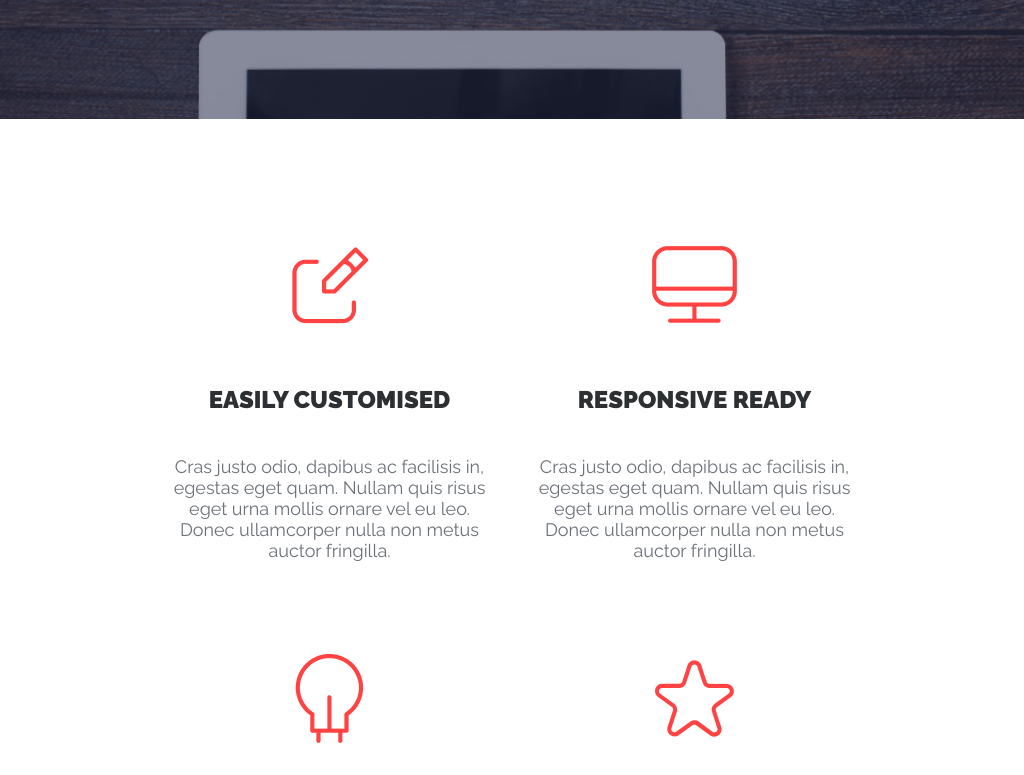
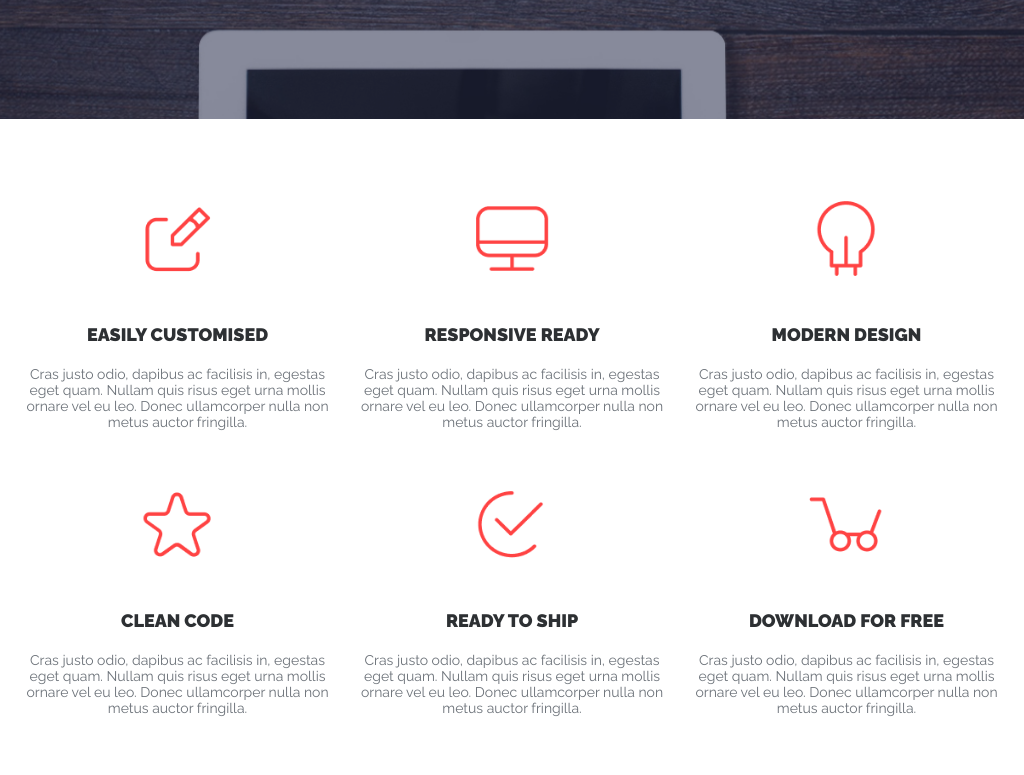
Before and after one commit to shalbenik96/course-project, a website built with Parcel: page src/index.html in a window 1024 px wide. Shown: the part 650-1425 px from the top of the page. Built offline with nearby package versions, Linux system fonts and the light colour scheme.

Commit message:
course-project: adaptive features

```diff
--- a/src/scss/features.scss
+++ b/src/scss/features.scss
@@ -1,5 +1,8 @@
 .features {
 	padding: 7.25rem 0;
+	@media screen and (min-width: 1023.9px) and (max-width: 1169.9px) {
+		padding: 4.875rem 1.25rem 5.006875rem;
+	}
 }
 .container__features {
 	display: flex;
@@ -10,9 +13,22 @@
 	max-width: 100%;
 	display: grid;
 	grid-template-columns: repeat(auto-fit, 20.9375rem);
-	grid-template-rows: repeat(2, 1fr);
+	grid-template-rows: repeat(3, 1fr);
 	column-gap: 1.875rem;
 	row-gap: 5.473125rem;
+	@media screen and (min-width: 1023.9px) and (max-width: 1169.9px) {
+		grid-template-columns: repeat(auto-fit, 19.6875rem);
+		grid-template-rows: repeat(2, 1fr);
+		max-width: 100%;
+		column-gap: 1.21875rem;
+		row-gap: 3.0625rem;
+	}
+}
+.card {
+	height: 19.089375rem;
+	@media screen and (min-width: 1023.9px) and (max-width: 1169.9px) {
+		height: 14.8125rem;
+	}
 }
 
 .card-icon {
@@ -20,13 +36,22 @@
 	height: 6.25rem;
 	margin: 0 auto;
 	margin-bottom: 1.8125rem;
+	@media screen and (min-width: 1023.9px) and (max-width: 1169.9px) {
+		width: 5.3125rem;
+		height: 5.248125rem;
+		margin-bottom: 1.5325rem;
+	}
 }
 .card-icon__item {
 	width: 100%;
 	height: 100%;
+	@media screen and (min-width: 1023.9px) and (max-width: 1169.9px) {
+		width: 100%;
+		height: 100%;
+	}
 }
 .card-title {
-	font-family: 'Raleway';
+	font-family: 'Raleway', sans-serif;
 	font-weight: 900;
 	font-size: 1.5rem;
 	text-transform: uppercase;
@@ -34,13 +59,21 @@
 	text-align: center;
 	line-height: 4.5rem;
 	margin-bottom: 1.276875rem;
+	@media screen and (min-width: 1023.9px) and (max-width: 1169.9px) {
+		font-size: 1.125rem;
+		line-height: 3.784375rem;
+		margin-bottom: 0;
+	}
 }
 .card-text {
 }
 .card-text__item {
-	font-family: 'Raleway';
+	font-family: 'Raleway', sans-serif;
 	font-weight: 400;
 	font-size: 1.125rem;
 	color: rgba(108, 114, 121, 1);
 	text-align: center;
+	@media screen and (min-width: 1023.9px) and (max-width: 1169.9px) {
+		font-size: 0.875rem;
+	}
 }
```
Also changed, not shown: 2 other files.
